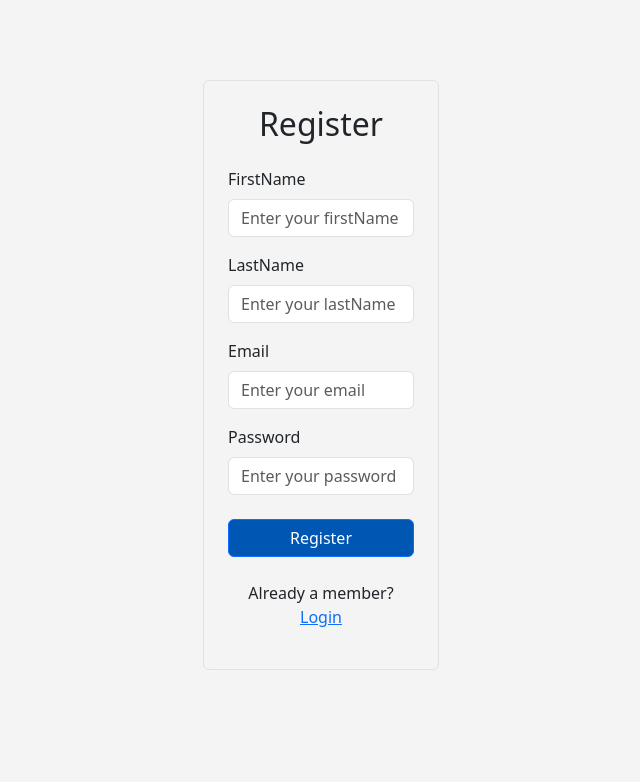
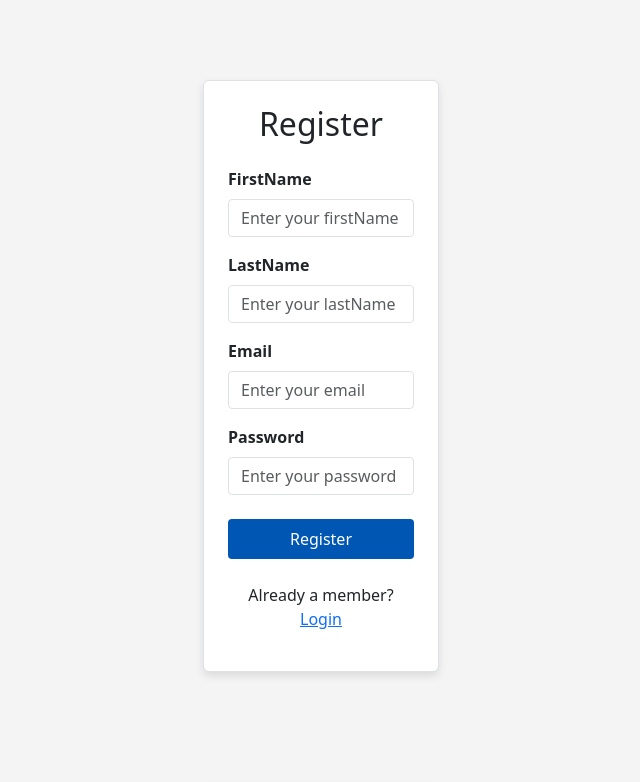
Before and after one commit to meow107/fullstack-capstone-project, a React (Create React App) app in the folder giftlink-frontend/: page /app/login in a window 1280 px wide. Shown: the top 782 px of the page, without its empty margins (319-959 px from the left). Built offline with nearby package versions, Linux system fonts and the light colour scheme; no server answers.

Commit message:
-Create the Register and Login Pages

```diff
--- a/giftlink-frontend/src/components/LoginPage/LoginPage.css
+++ b/giftlink-frontend/src/components/LoginPage/LoginPage.css
@@ -0,0 +1,45 @@
+.login-card {
+  background-color: #fff;
+  box-shadow: 0px 4px 8px rgba(0, 0, 0, 0.1);
+}
+
+.login-card .form-label {
+  font-weight: 600;
+}
+
+.login-card input {
+  border-radius: 0.25rem;
+}
+
+.login-card .btn {
+  padding: 0.5rem 1rem;
+  border-radius: 0.25rem;
+}
+
+.login-card .btn-primary {
+  background-color: #0056b3;
+  border: none;
+}
+
+.login-card .btn-secondary {
+  background-color: #dc3545;
+  border: none;
+}
+
+.login-card .text-primary {
+  color: #0056b3;
+}
+
+.login-card .text-secondary {
+  color: #6c757d;
+}
+
+/* Additional styles */
+
+a.text-primary:hover {
+  text-decoration: underline;
+}
+
+a.text-secondary:hover {
+  text-decoration: underline;
+}
--- a/giftlink-frontend/src/components/RegisterPage/RegisterPage.css
+++ b/giftlink-frontend/src/components/RegisterPage/RegisterPage.css
@@ -0,0 +1,45 @@
+.register-card {
+  background-color: #fff;
+  box-shadow: 0px 4px 8px rgba(0, 0, 0, 0.1);
+}
+
+.register-card .form-label {
+  font-weight: 600;
+}
+
+.register-card input {
+  border-radius: 0.25rem;
+}
+
+.register-card .btn {
+  padding: 0.5rem 1rem;
+  border-radius: 0.25rem;
+}
+
+.register-card .btn-primary {
+  background-color: #0056b3;
+  border: none;
+}
+
+.register-card .btn-secondary {
+  background-color: #dc3545;
+  border: none;
+}
+
+.register-card .text-primary {
+  color: #0056b3;
+}
+
+.register-card .text-secondary {
+  color: #6c757d;
+}
+
+/* Additional styles */
+
+a.text-primary:hover {
+  text-decoration: underline;
+}
+
+a.text-secondary:hover {
+  text-decoration: underline;
+}
```
